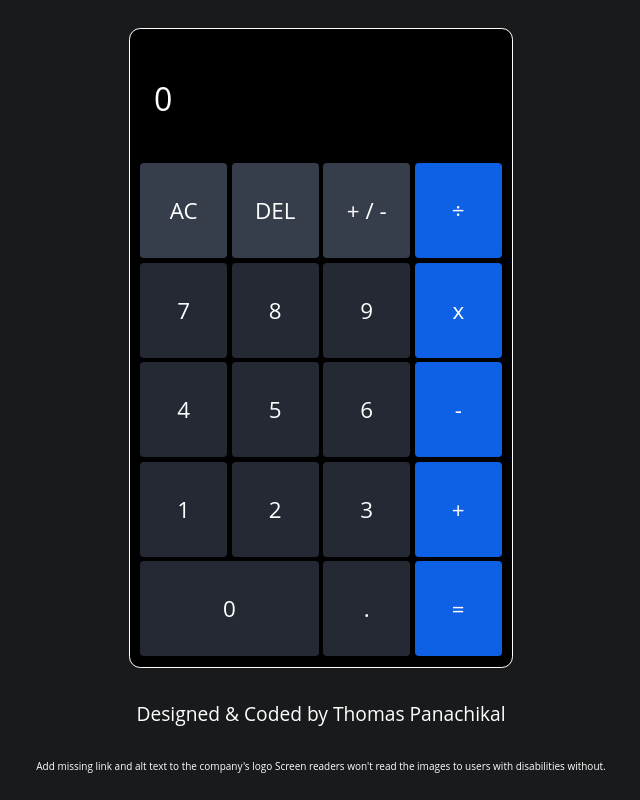
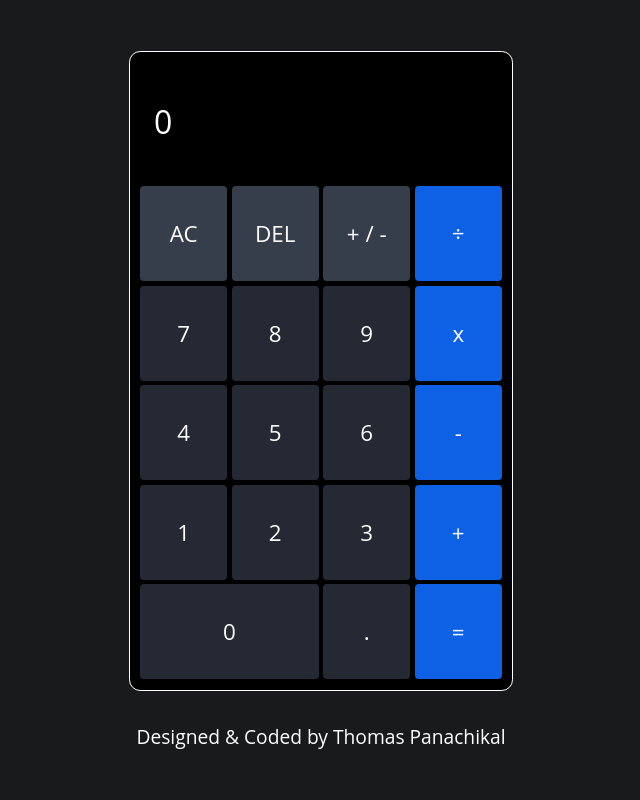
Before and after one commit to ThomasPanachikal/calculatorApp, a plain HTML site: page index.html in a window 1280 px wide. Shown: the whole page, without its empty margins (319-959 px from the left). Drawn offline with Linux system fonts and the light colour scheme.

Commit message:
Delete irrelevant content at the end of page

```diff
--- a/index.html
+++ b/index.html
@@ -44,7 +44,3 @@
 </body>
 
 </html>
-
-Add missing link and alt text to the company's logo
-
-Screen readers won't read the images to users with disabilities without.
```
